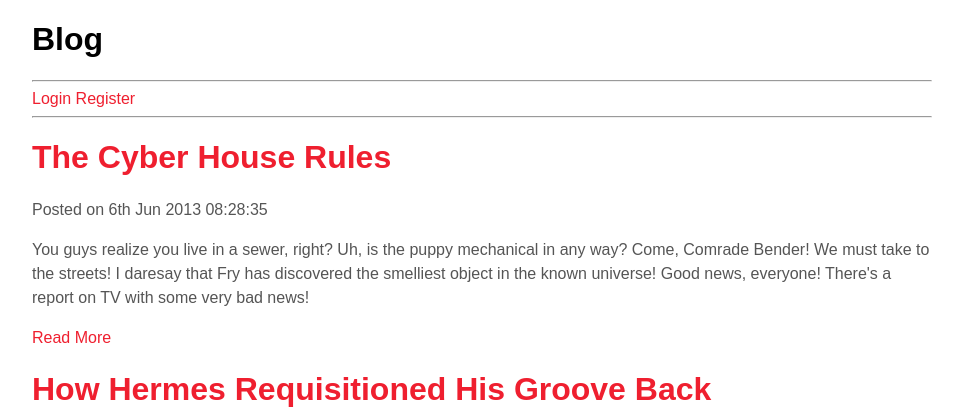
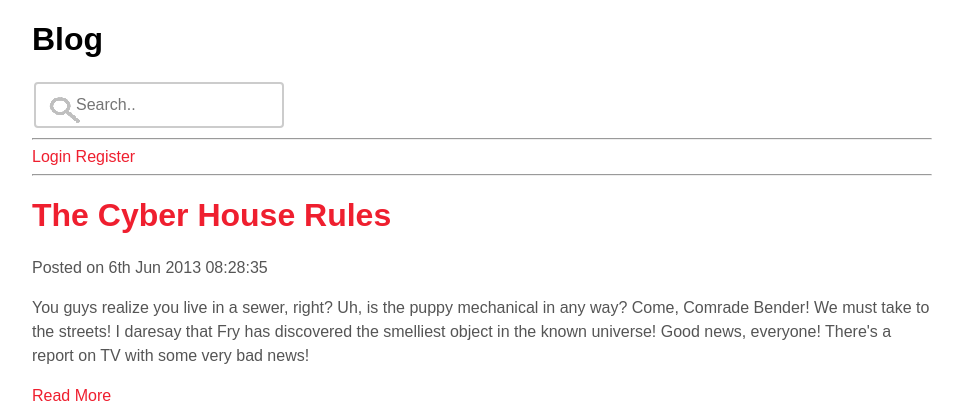
Before and after one commit to rushilapatel/blogger, a PHP site: page / in a window 1280 px wide. Shown: the top 420 px of the page, without its empty margins (158-1121 px from the left). Run offline with PHP 8.4, Linux system fonts and the light colour scheme; data comes from the database, SQL or seed files in the repository; some libraries are stand-ins or nearby versions.

Commit message:
Search bar with auto complete added

```diff
--- a/includes/config.php
+++ b/includes/config.php
@@ -8,7 +8,7 @@ define('DBUSER','root');
 define('DBPASS','');
 define('DBNAME','blogdb');
 
-$db = new PDO("mysql:host=".DBHOST.";port=8889;dbname=".DBNAME, DBUSER, DBPASS);
+$db = new PDO("mysql:host=".DBHOST.";port=3306;dbname=".DBNAME, DBUSER, DBPASS);
 $db->setAttribute(PDO::ATTR_ERRMODE, PDO::ERRMODE_EXCEPTION);
 
 
--- a/index.php
+++ b/index.php
@@ -3,6 +3,33 @@ require_once('includes/config.php'); ?>
 <!DOCTYPE html>
 <html lang="en">
 <head>
+<script src="//code.jquery.com/jquery-1.10.2.js"></script>
+<script src="//code.jquery.com/ui/1.11.4/jquery-ui.js"></script>
+<script>$(function() {
+      $( "#search" ).autocomplete({
+        source: 'search.php'
+      });
+    });</script>
+<style>
+input[type=text] {
+    width: 250px;
+    box-sizing: border-box;
+    border: 2px solid #ccc;
+    border-radius: 4px;
+    font-size: 16px;
+    background-color: white;
+    background-image: url('images/search.png');
+    background-position: 10px 10px;
+    background-repeat: no-repeat;
+    padding: 12px 20px 12px 40px;
+    -webkit-transition: width 0.4s ease-in-out;
+    transition: width 0.4s ease-in-out;
+}
+
+input[type=text]:focus {
+    width: 250px;
+}
+</style>
     <meta charset="utf-8">
     <title>Blog</title>
     <link rel="stylesheet" href="style/normalize.css">
@@ -12,10 +39,14 @@ require_once('includes/config.php'); ?>
 
     <div id="wrapper">
             <h1>Blog</h1>
+<form>
+  <input type="text" name="search" placeholder="Search.." id="search">
+</form>
             <hr/>
             <a href="user/login.php">Login</a>
             <a href="user/register.php">Register</a>
             <hr/>
+
             <?php
                     try {
 
--- a/style/main.css
+++ b/style/main.css
@@ -4,7 +4,7 @@
 }
 
 #login {
-	border: 1px solid #AEAEAE;
+	/*border: 1px solid #AEAEAE;*/
 	margin: 100px auto 0;
 	padding: 0;
 	width: 300px;
```
Also changed, not shown: search.php (added, +20 -0 lines), images/search.png (added).
